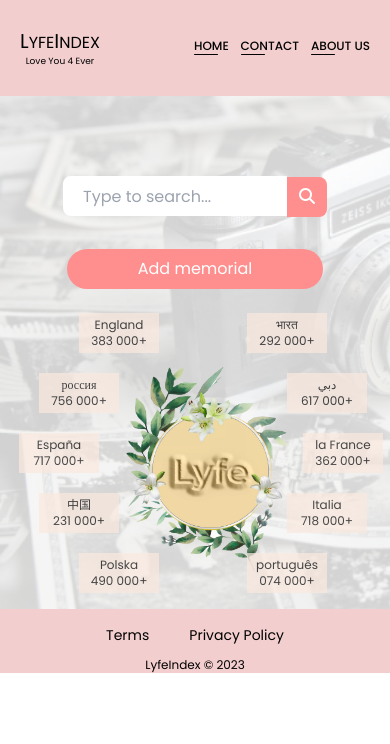
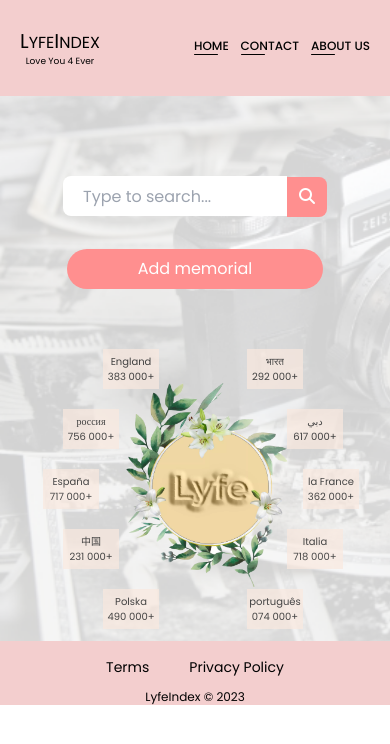
Before and after one commit to MaviyaQureshi/task, a React (Create React App) app: page / in a window 390 px wide. Shown: the top 744 px of the page. Built offline with nearby package versions, Linux system fonts and the light colour scheme; a web font is replaced by a local one.

Commit message:
fully responsive

```diff
--- a/src/components/Content.jsx
+++ b/src/components/Content.jsx
@@ -5,7 +5,7 @@ const Content = () => {
     return (
         <>
             <div className='flex justify-center items-center bg-hero bg-no-repeat bg-cover h-full'>
-                <div className='flex flex-col items-center mt-20 sm:mt-2'>
+                <div className='flex flex-col items-center mt-20 sm:mt-12'>
                     <div>
                         <div id="google_translate_element" className="fixed top-24 right-5 sm:right-14 md:right-28"></div>
                         <input type="text" placeholder='Type to search...' className='w-56 h-10 md:w-72 pl-5 rounded-l-lg focus:outline-0' />
@@ -16,48 +16,48 @@ const Content = () => {
                     <button className='w-64 md:w-80 h-10  bg-button rounded-full mt-8'>
                         <span style={{ "color": "white" }}>Add memorial</span>
                     </button>
-                    <div className='w-64 h-64 sm:w-5/6 sm:h-2/5 md:h-2/5 md:w-5/6 pl-8 sm:pl-10 my-8 flex flex-row justify-center'>
-                        <div className="-my-5">
-                            <button className='flex flex-col justify-center items-center mt-3 sm:mt-3 ml-10 md:ml-0 w-20 h-10 text-xs  sm:w-20 sm:h-14 sm:text-sm bg-back relative opacity-70 hover:opacity-100 ease-in duration-100'>
+                    <div className='w-64 h-64 sm:w-5/6 sm:h-2/5 md:h-2/5 md:w-5/6 pl-8 sm:pl-10 my-12 sm:my-8 flex flex-row justify-center'>
+                        <div>
+                            <button className='flex flex-col justify-center items-center mt-3 sm:mt-3 ml-10 md:ml-0 w-14 h-10 text-[10px] sm:w-20 sm:h-14 sm:text-sm bg-back relative opacity-70 hover:opacity-100 ease-in duration-100'>
                                 <a href="#">England</a>
                                 <p>383 000+</p>
                             </button>
-                            <button className='flex flex-col justify-center items-center mt-5 -ml-0 md:-ml-10 w-20 h-10 text-xs  sm:w-20 sm:h-14 sm:text-sm bg-back relative opacity-70 hover:opacity-100 ease-in duration-100'>
+                            <button className='flex flex-col justify-center items-center mt-5 -ml-0 md:-ml-10 w-14 h-10 text-[10px] sm:w-20 sm:h-14 sm:text-sm bg-back relative opacity-70 hover:opacity-100 ease-in duration-100'>
                                 <a href="#">россия</a>
                                 <p>756 000+</p>
                             </button>
-                            <button className='flex flex-col justify-center items-center mt-5 -ml-5 md:-ml-14 w-20 h-10 text-xs  sm:w-20 sm:h-14 sm:text-sm bg-back relative opacity-70 hover:opacity-100 ease-in duration-100'>
+                            <button className='flex flex-col justify-center items-center mt-5 -ml-5 md:-ml-14 w-14 h-10 text-[10px] sm:w-20 sm:h-14 sm:text-sm bg-back relative opacity-70 hover:opacity-100 ease-in duration-100'>
                                 <a href="#">España</a>
                                 <p>717 000+</p>
                             </button>
-                            <button className='flex flex-col justify-center items-center mt-5 -ml-0 md:-ml-10 w-20 h-10 text-xs  sm:w-20 sm:h-14 sm:text-sm bg-back relative opacity-70 hover:opacity-100 ease-in duration-100'>
+                            <button className='flex flex-col justify-center items-center mt-5 -ml-0 md:-ml-10 w-14 h-10 text-[10px] sm:w-20 sm:h-14 sm:text-sm bg-back relative opacity-70 hover:opacity-100 ease-in duration-100'>
                                 <a href="#">中国</a>
                                 <p>231 000+</p>
                             </button>
-                            <button className='flex flex-col justify-center items-center mt-5 ml-10 w-20 h-10 text-xs  sm:w-20 sm:h-14 sm:text-sm bg-back relative opacity-70 hover:opacity-100 ease-in duration-100'>
+                            <button className='flex flex-col justify-center items-center mt-5 ml-10 w-14 h-10 text-[10px] sm:w-20 sm:h-14 sm:text-sm bg-back relative opacity-70 hover:opacity-100 ease-in duration-100'>
                                 <a href="#">Polska</a>
                                 <p>490 000+</p>
                             </button>
                         </div>
-                        <img src={logo} className='w-96 -ml-16 -mr-8 mt-10' />
-                        <div className="-my-5">
-                            <button className='flex flex-col justify-center items-center mt-3 sm:mt-3 -ml-10 md:-ml-0 w-20 h-10 text-xs  sm:w-20 sm:h-14 sm:text-sm bg-back relative opacity-70 hover:opacity-100 ease-in duration-100'>
+                        <img src={logo} className='w-96 -ml-16 -mr-8 mt-10 sm:mt-0' />
+                        <div>
+                            <button className='flex flex-col justify-center items-center mt-3 sm:mt-3 -ml-10 md:-ml-0 w-14 h-10 text-[10px] sm:w-20 sm:h-14 sm:text-sm bg-back relative opacity-70 hover:opacity-100 ease-in duration-100'>
                                 <a href="#">भारत</a>
                                 <p>292 000+</p>
                             </button>
-                            <button className='flex flex-col justify-center items-center mt-5 ml-0 md:ml-10 w-20 h-10 text-xs  sm:w-20 sm:h-14 sm:text-sm bg-back relative opacity-70 hover:opacity-100 ease-in duration-100'>
+                            <button className='flex flex-col justify-center items-center mt-5 ml-0 md:ml-10 w-14 h-10 text-[10px] sm:w-20 sm:h-14 sm:text-sm bg-back relative opacity-70 hover:opacity-100 ease-in duration-100'>
                                 <a href="#">دبي</a>
                                 <p>617 000+</p>
                             </button>
-                            <button className='flex flex-col justify-center items-center mt-5 ml-4 md:ml-14 w-20 h-10 text-xs  sm:w-20 sm:h-14 sm:text-sm bg-back relative opacity-70 hover:opacity-100 ease-in duration-100'>
+                            <button className='flex flex-col justify-center items-center mt-5 ml-4 md:ml-14 w-14 h-10 text-[10px] sm:w-20 sm:h-14 sm:text-sm bg-back relative opacity-70 hover:opacity-100 ease-in duration-100'>
                                 <a href="#">la France</a>
                                 <p>362 000+</p>
                             </button>
-                            <button className='flex flex-col justify-center items-center mt-5 ml-0 md:ml-10 w-20 h-10 text-xs  sm:w-20 sm:h-14 sm:text-sm bg-back relative opacity-70 hover:opacity-100 ease-in duration-100'>
+                            <button className='flex flex-col justify-center items-center mt-5 ml-0 md:ml-10 w-14 h-10 text-[10px] sm:w-20 sm:h-14 sm:text-sm bg-back relative opacity-70 hover:opacity-100 ease-in duration-100'>
                                 <a href="#">Italia</a>
                                 <p>718 000+</p>
                             </button>
-                            <button className='flex flex-col justify-center items-center mt-5 -ml-10 md:-ml-0 w-20 h-10 text-xs  sm:w-20 sm:h-14 sm:text-sm bg-back relative opacity-70 hover:opacity-100 ease-in duration-100'>
+                            <button className='flex flex-col justify-center items-center mt-5 -ml-10 md:-ml-0 w-14 h-10 text-[10px] sm:w-20 sm:h-14 sm:text-sm bg-back relative opacity-70 hover:opacity-100 ease-in duration-100'>
                                 <a href="#">português</a>
                                 <p>074 000+</p>
                             </button>
```
